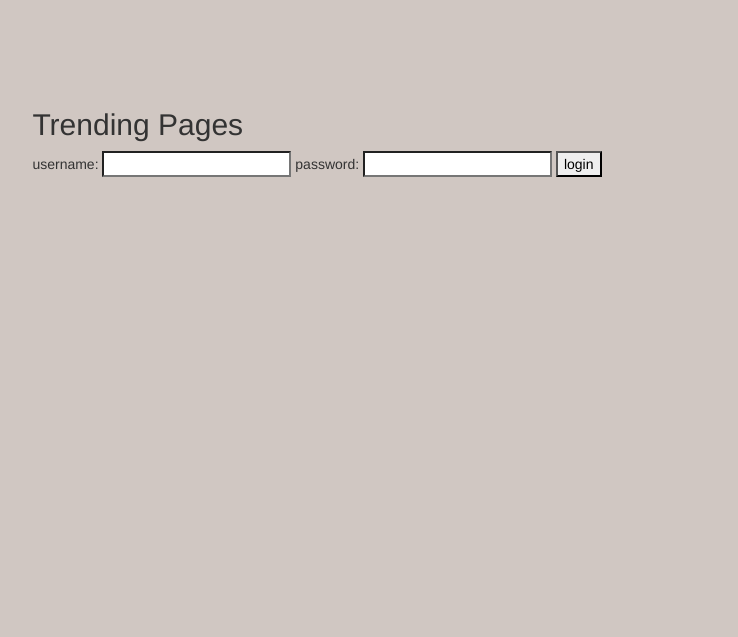
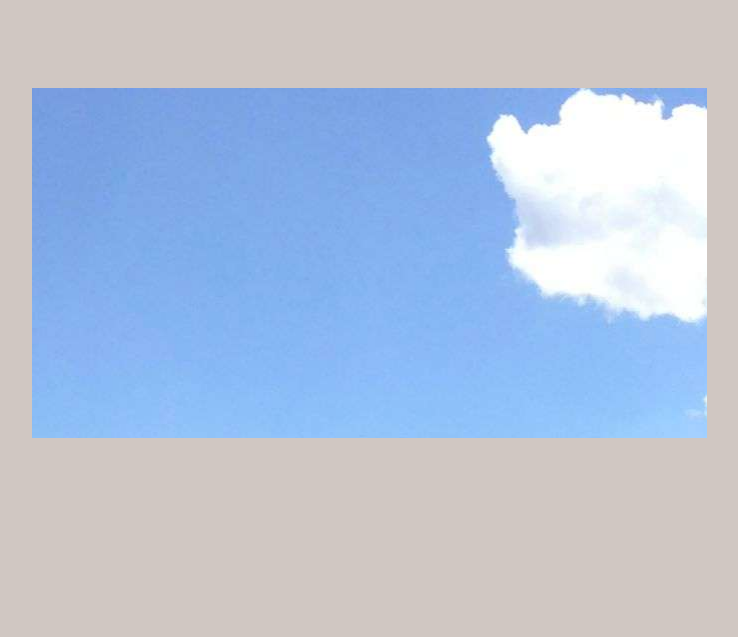
Before and after one commit to mkuchen/ambassador_app, a Django app: template templates/splash.html in a window 1280 px wide. Shown: the top 637 px of the page, without its empty margins (302-1040 px from the left). Run offline with Django 3.2, Linux system fonts and the light colour scheme; the template is opened without the code that fills it, so the values that code supplies are empty; the visitor is signed in with stand-in values (Sample User, id 1).

Commit message:
first installments on splash

```diff
--- /dev/null
+++ b/ambassador_app/static/css/splash.css
@@ -0,0 +1,5 @@
+div#header-splash {
+	width: 100%;
+	background: url('/static/img/banner1.jpg') no-repeat 50% 0;
+	height: 350px;
+}
--- a/referral_center/views.py
+++ b/referral_center/views.py
@@ -159,12 +159,12 @@ class LoginAuthView(GenericView):
 		else:
 			username = request.POST['username']
 			password = request.POST['password']
+
 			user = authenticate(username=username, password=password)
 			if user is not None:
 				login(request, user)
-				return redirect( '/welcome/', next=request.GET.get('next', '/home') )
-			else:
-				return redirect( '/incorrect-login/' )
+
+			return redirect( '/incorrect-login/' )
 
 
 class IncorrectLoginView(GenericView):
--- a/templates/base.html
+++ b/templates/base.html
@@ -16,6 +16,8 @@
 
 	<body id="home">
 		<div id="wrapper-outer">
+
+			{% if user.is_authenticated %}
 			<div id="header">
 				<h1> Grow the web with referrals! </h1>
 				<ul id="header-list">
@@ -29,12 +31,14 @@
 				<button class="btn btn-primary btn-lg" data-toggle="modal" data-target="#loginModal" id="logout"> Login </button>
 				{% endif %}
 			</div>
+			{% endif %}
+
 			<div id="content-main">
 				{% block content %} {% endblock %}
 			</div>
-			{% include "login_modal.html" %}
+		</div>
+		{% include "login_modal.html" %}
 
-		</div>
 		<script type="text/javascript" src="{% static 'js/libs/jquery-1.10.2.min.js' %}" charset="utf-8"></script>
 		<script type="text/javascript" src="{% static 'js/libs/bootstrap.min.js' %}" charset="utf-8"></script>
 		<script type="text/javascript" src="{% static 'js/libs/jquery.dataTables.min.js' %}" charset="utf-8"></script>
--- a/templates/home.html
+++ b/templates/home.html
@@ -1,4 +1,10 @@
 {% extends "base.html" %}
+
+{% load staticfiles %}
+
+{% block stylesheets %}
+	<link rel="stylesheet" href="{% static 'css/home.css' %}">
+{% endblock %}
 
 {% block content %}
 
--- a/templates/splash.html
+++ b/templates/splash.html
@@ -1,18 +1,15 @@
 {% extends "base.html" %}
 
+{% load staticfiles %}
+
+{% block stylesheets %}
+	<link rel="stylesheet" href="{% static 'css/splash.css' %}">
+{% endblock %}
+
 {% block content %}
+	<div id="header-splash">
 
-{% if form.errors %}
-<p>Your username and password didn't match. Please try again.</p>
-{% endif %}
-<h2> Trending Pages </h2>
-<form method="post" action="{% url 'auth' %}">
-{% csrf_token %}
-	username: <input type="text" name="username" />
-    password: <input type="password" name="password" />
+	</div>
 
-	<input type="submit" value="login" />
-	<input type="hidden" name="next" value="{{ next }}" />
-</form>
 
 {% endblock %}
```
Also changed, not shown: ambassador_app/static/css/base.css (+0 -41 lines), ambassador_app/static/css/home.css (added, +37 -0 lines), ambassador_app/static/img/banner1.jpg (added), ambassador_app/static/img/banner2.jpg (added), ambassador_app/static/img/banner3.jpg (added).
